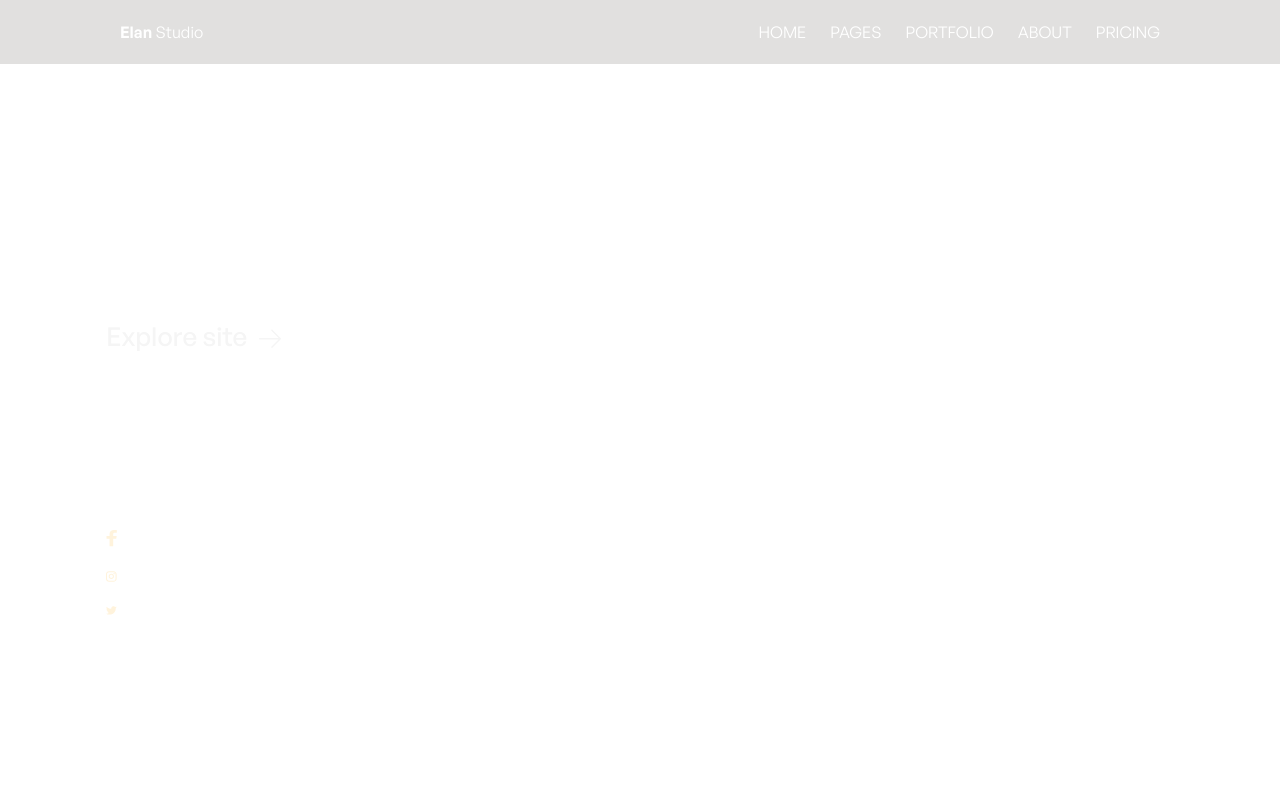
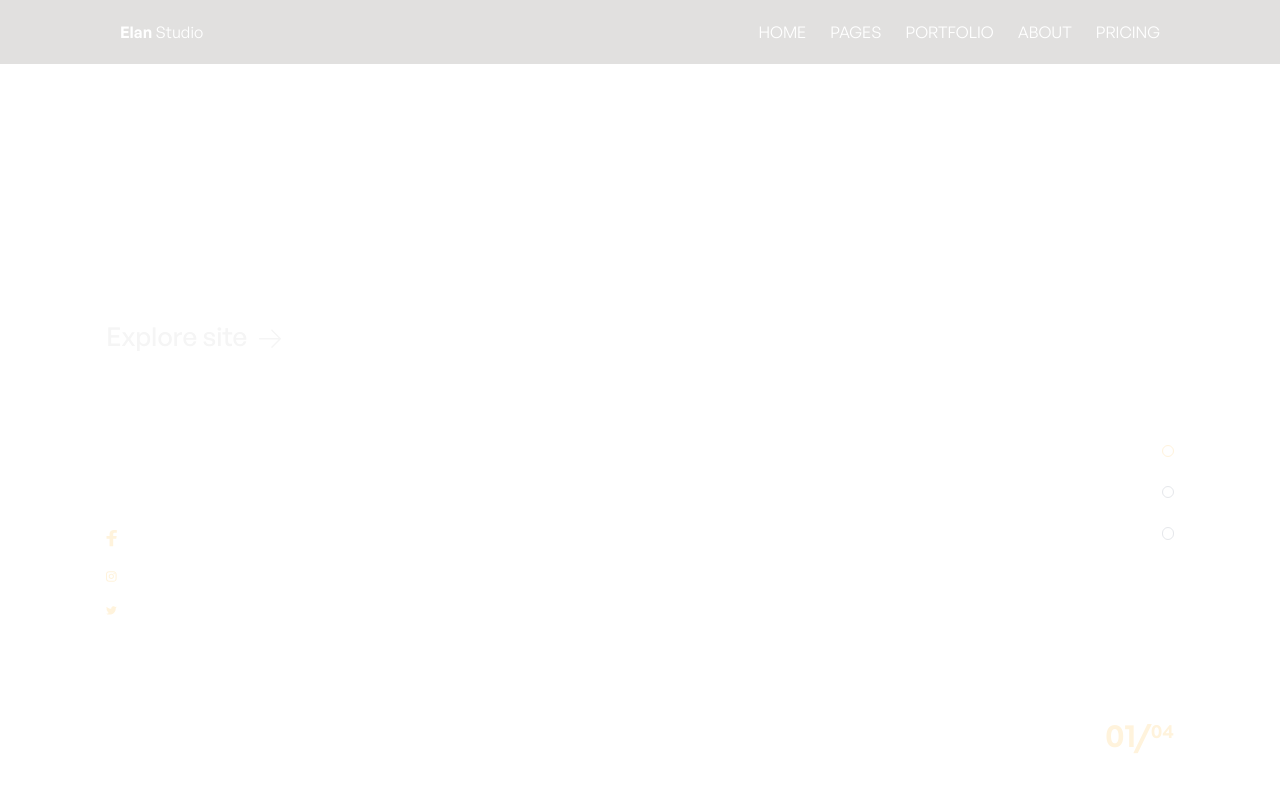
Before and after one commit to AfricanBudu/elan-studio, a Next.js app: page / in a window 1280 px wide. Shown: the top 792 px of the page. Built offline with nearby package versions, Linux system fonts and the light colour scheme.

Commit message:
Add right-section of the hero component

```diff
--- a/components/Hero.tsx
+++ b/components/Hero.tsx
@@ -4,12 +4,12 @@ import Link from "next/link";
 const Hero = () => {
   return (
     <div
-      className="w-full h-screen bg-no-repeat bg-cover pt-[calc(8.3vw+64px)] px-[8.3vw]"
+      className="flex justify-between w-full h-screen bg-no-repeat bg-cover pt-[64px] px-[8.3vw]"
       style={{
-        backgroundImage: "linear-gradient(#22222280 100%), url('/home-1.png')",
+        backgroundImage: `linear-gradient(#22222280 100%), url('/home-1.png')`,
       }}
     >
-      <div className="flex flex-col gap-9">
+      <div className="flex flex-col gap-9 pt-[8.3vw]">
         <p className="text-[50px] leading-[52px] max-w-[758px] font-semibold">
           We take pride in building stylish and featured interior design.
         </p>
@@ -54,6 +54,18 @@ const Hero = () => {
           </div>
         </div>
       </div>
+      <div>
+        <div className="flex flex-col h-full justify-end gap-[13.4vw] pb-[3.2vw]">
+          <div className="flex flex-col items-end gap-[29px]">
+            <div className="rounded-full size-[12.21px] bg-[#FFFFFFE5] border border-[#FFF3DC]" />
+            <div className="rounded-full size-[12.21px] bg-[#FFFFFF33] border" />
+            <div className="rounded-full size-[12.21px] bg-[#FFFFFF33] border" />
+          </div>
+          <p className="text-[32px] text-[#FFF3DC] font-semibold">
+            01/<sup className="text-[19px]">04</sup>
+          </p>
+        </div>
+      </div>
     </div>
   );
 };
```
